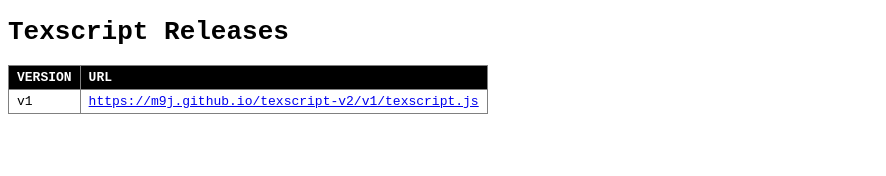
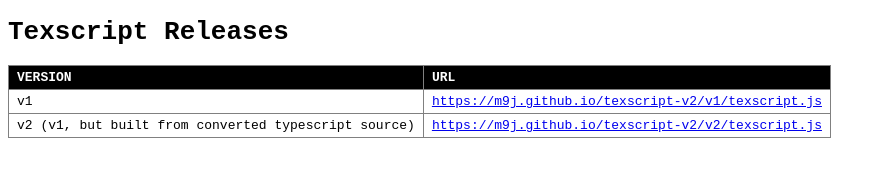
Before and after one commit to M9J/texscript, a website built with webpack: page releases/index.html in a window 1280 px wide. Shown: the whole page, without its empty margins (0-886 px from the left). Built offline with nearby package versions, Linux system fonts and the light colour scheme.

Commit message:
updated v2 in releases

```diff
--- a/releases/index.html
+++ b/releases/index.html
@@ -37,6 +37,14 @@
           >
         </td>
       </tr>
+      <tr>
+        <td>v2 (v1, but built from converted typescript source)</td>
+        <td>
+          <a href="https://m9j.github.io/texscript-v2/v2/texscript.js" target="_blank"
+            >https://m9j.github.io/texscript-v2/v2/texscript.js</a
+          >
+        </td>
+      </tr>
     </table>
   </body>
 </html>
```
